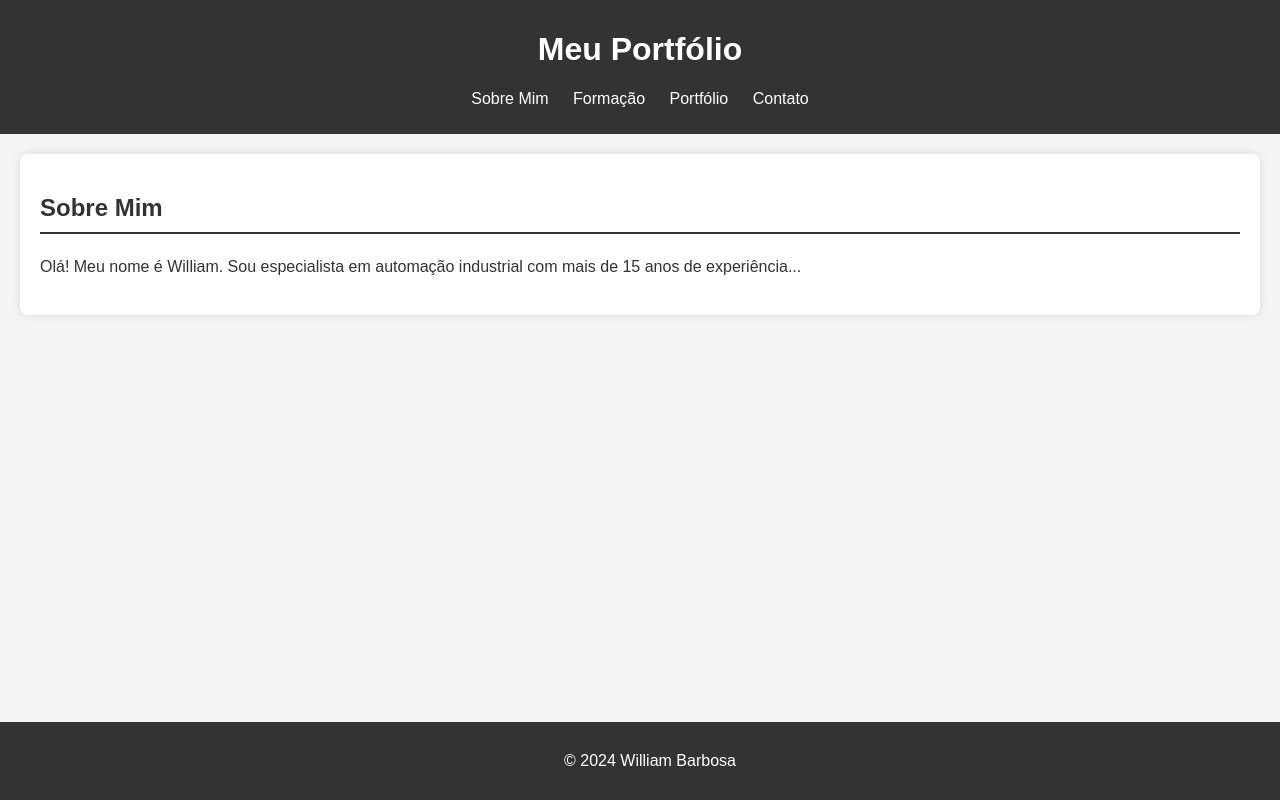
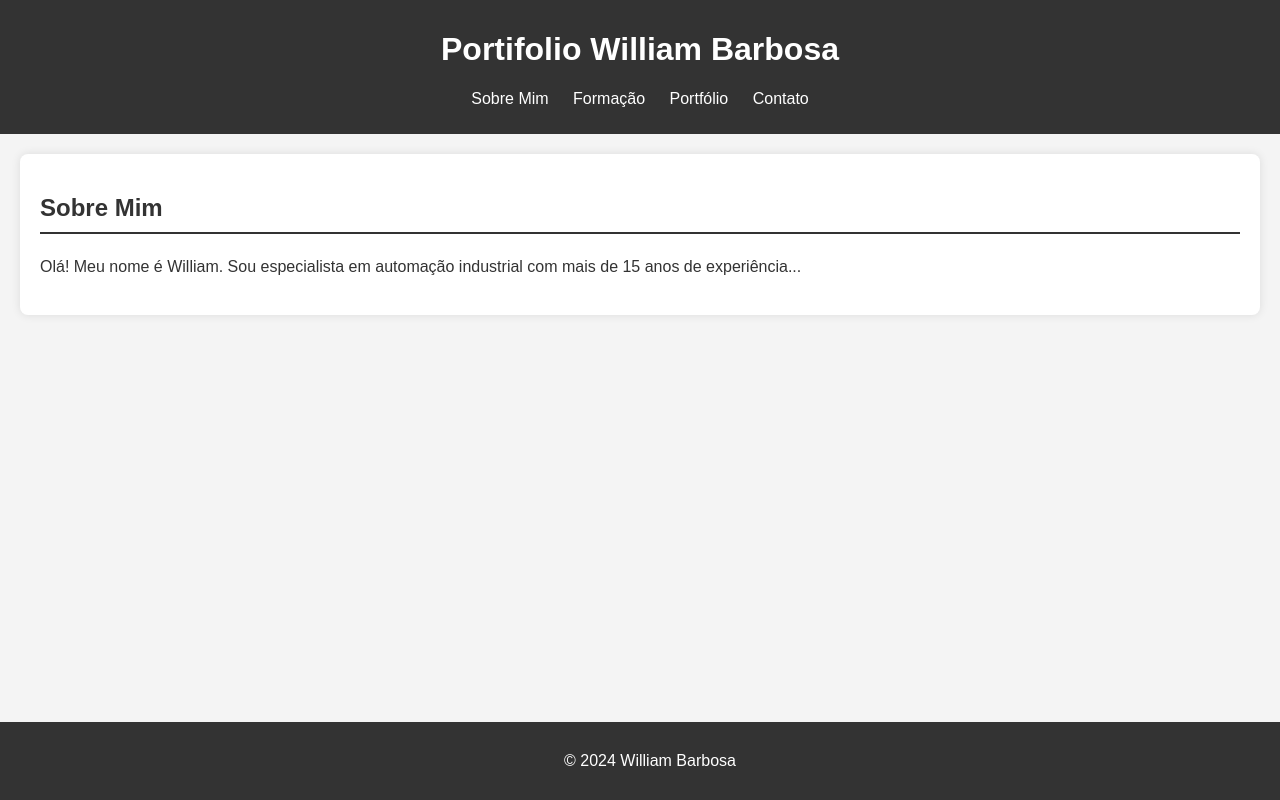
Before and after one commit to willliamcarlos/WilliamBarbosa, a plain HTML site: page index.html in a window 1280 px wide. Drawn offline with Linux system fonts and the light colour scheme.

Commit message:
Update index.html
mudança do titulo

```diff
--- a/index.html
+++ b/index.html
@@ -8,7 +8,7 @@
 </head>
 <body>
     <header>
-        <h1>Meu Portfólio</h1>
+        <h1>Portifolio William Barbosa</h1>
         <nav>
             <ul>
                 <li><a href="index.html">Sobre Mim</a></li>
```
